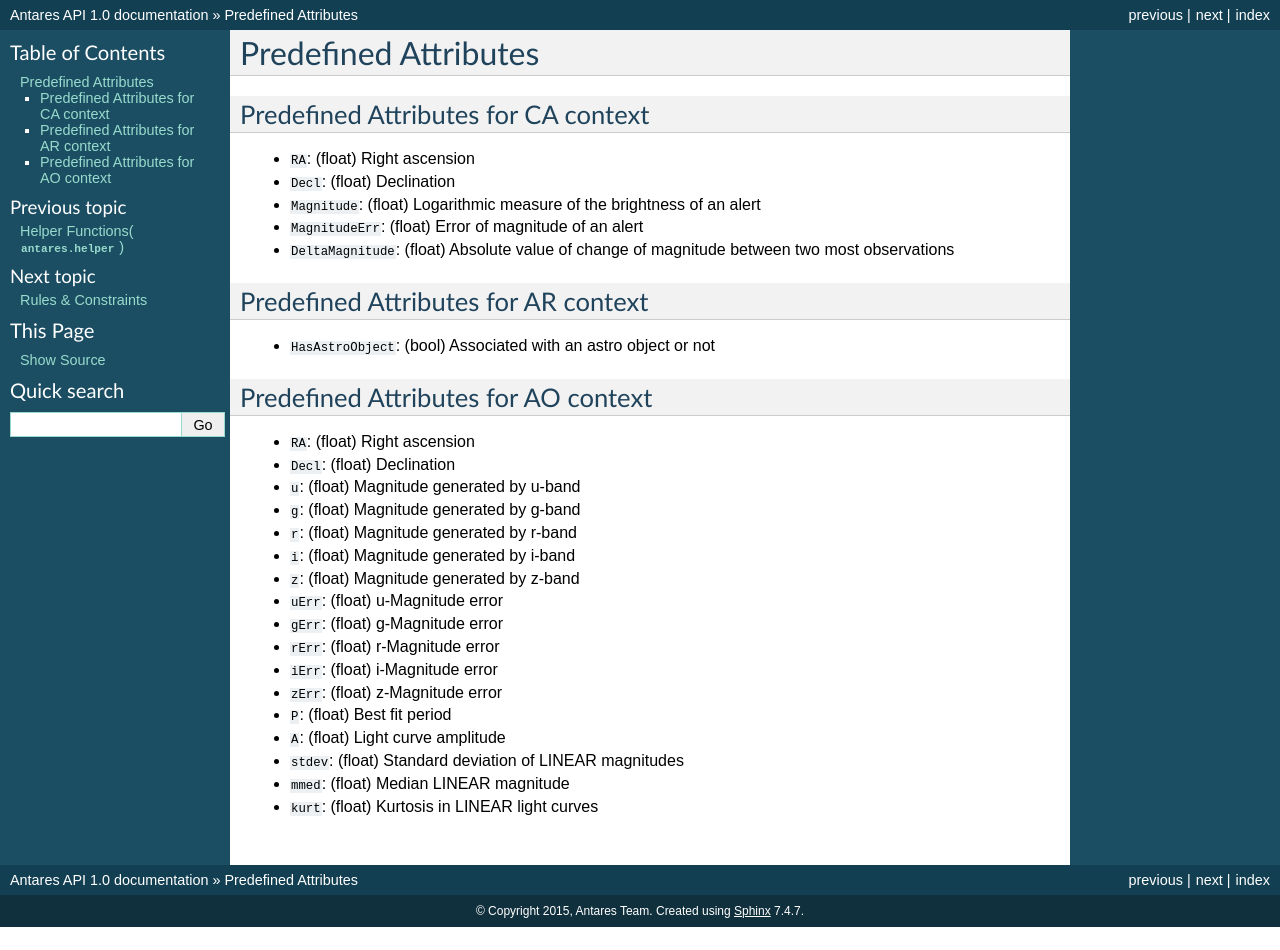
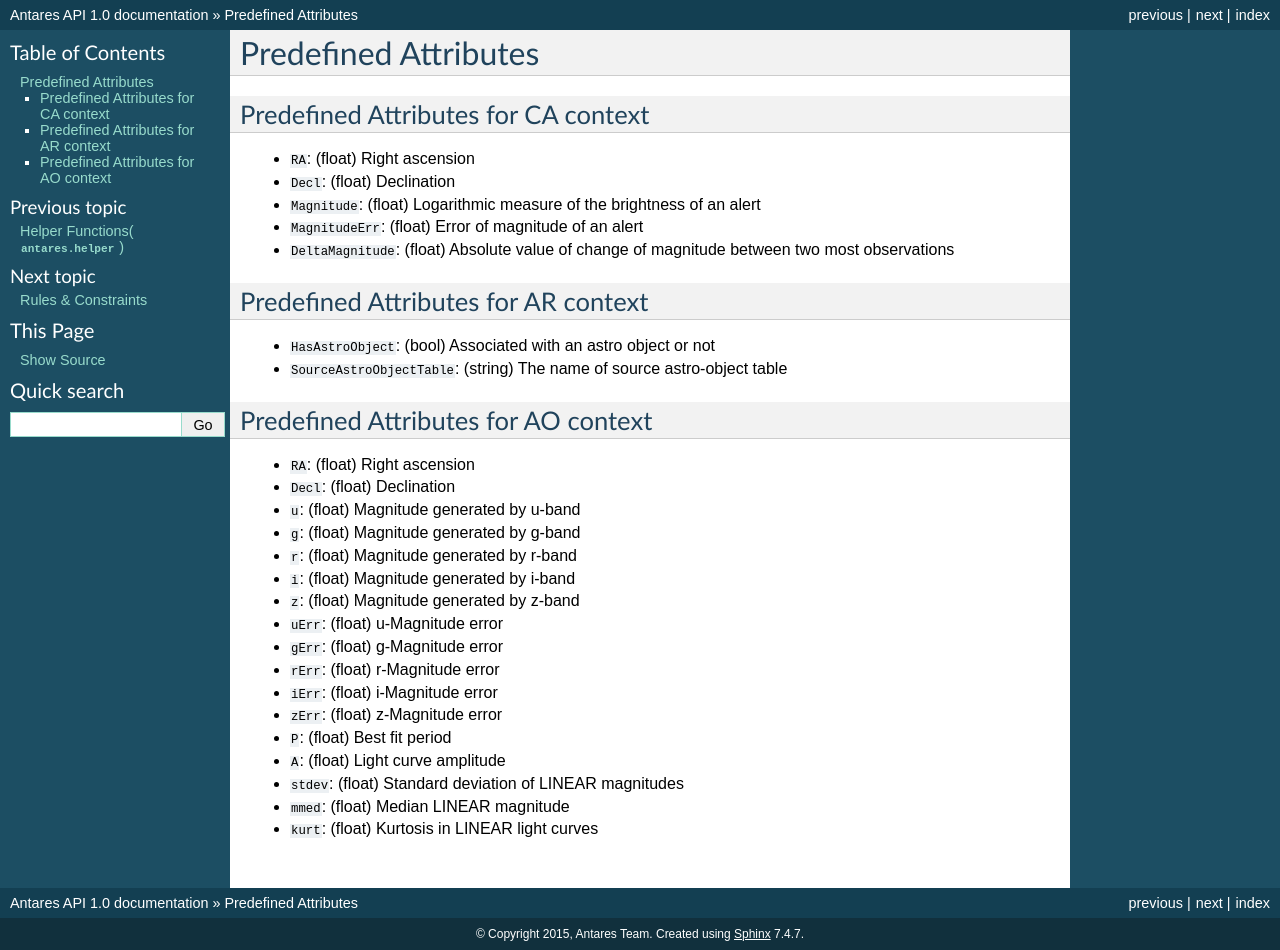
Before and after one commit to AzNOAOTares/antares-base, a Sphinx documentation site: the page built from doc/source/attribute/predefined.rst, in a window 1280 px wide. Built offline with Sphinx 7.4.7, drawn with Linux system fonts in a browser that asks for light colours; before the commit the page ends 927 px from its top, so only the background shows below that.

Commit message:
Add attribute to AR context

```diff
--- a/doc/source/attribute/predefined.rst
+++ b/doc/source/attribute/predefined.rst
@@ -22,6 +22,7 @@ Predefined Attributes for AR context
 ^^^^^^^^^^^^^^^^^^^^^^^^^^^^^^^^^^^^
 
 - ``HasAstroObject``: (bool) Associated with an astro object or not
+- ``SourceAstroObjectTable``: (string) The name of source astro-object table
 
 
 Predefined Attributes for AO context
```
